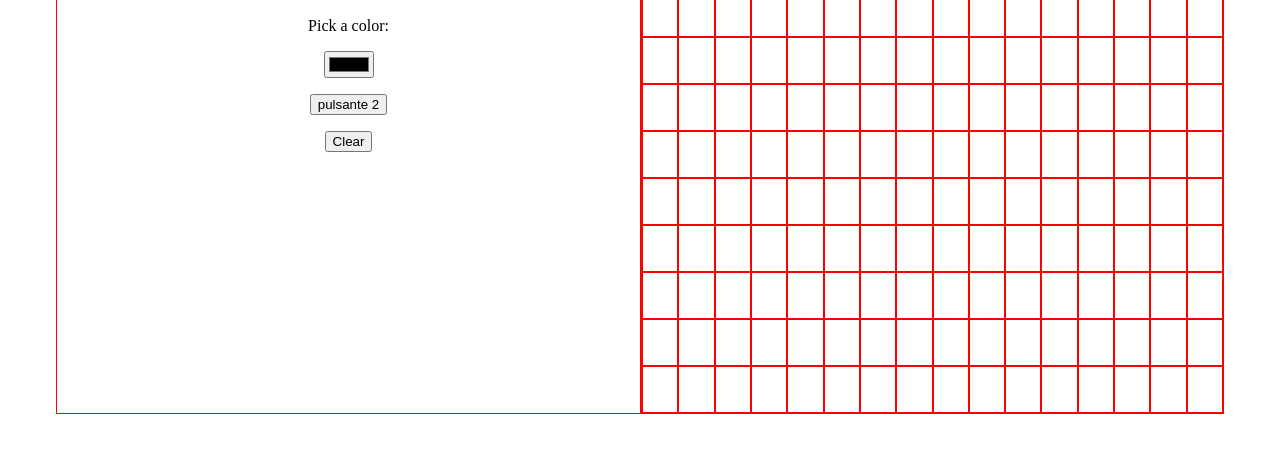
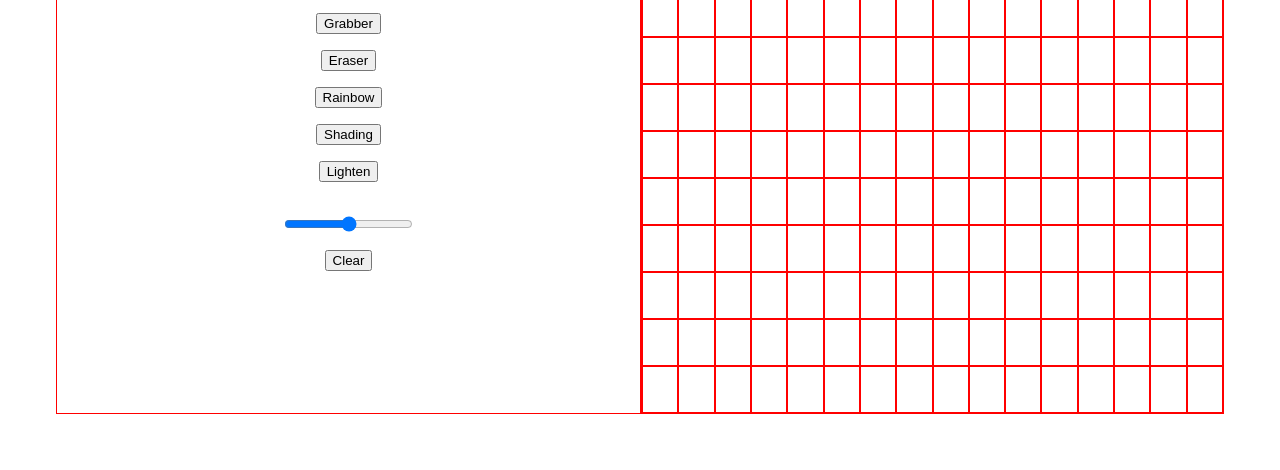
Before and after one commit to sebastianbarzaghi/etch-sketch, a plain HTML site: page index.html in a window 1280 px wide. Shown: the part 396-866 px from the top of the page. Drawn offline with Linux system fonts and the light colour scheme.

Commit message:
fix: add JS and HTML code

```diff
--- a/css/style.css
+++ b/css/style.css
@@ -41,3 +41,8 @@
     width: auto;
     border: 1px solid red;
 }
+
+.clicked {
+    background-color: blue;
+    color: white;
+}
--- a/index.html
+++ b/index.html
@@ -13,7 +13,14 @@
             <h1>Titolo prova</h1>
             <label for="colorPicker">Pick a color:</label>
             <input type="color" id="colorPicker" class="colorPicker">
-            <button>pulsante 2</button>
+            <button>Fill</button>
+            <button>Grabber</button>
+            <button class="eraserBtn">Eraser</button>
+            <button>Rainbow</button>
+            <button>Shading</button>
+            <button>Lighten</button>
+            <label for="sliderGrid" class="labelSliderGrid"></label>
+            <input type="range" min="0" max="100" value="50" id="sliderGrid" class="sliderGrid">
             <button class="clearBtn">Clear</button>
         </div>
         <div class="column2">
```
